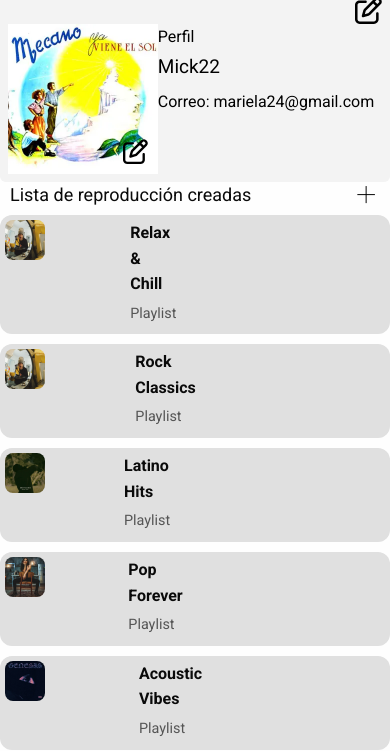
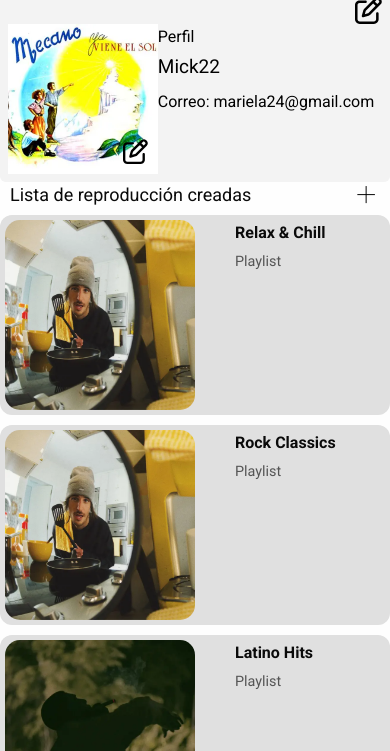
Before and after one commit to jo2312al/Proyecto, a plain HTML site: page perfil.html in a window 390 px wide. Shown: the part 93-844 px from the top of the page. Drawn offline with nearby package versions, Linux system fonts and the light colour scheme.

Commit message:
Add files via upload

```diff
--- a/scss/app.scss
+++ b/scss/app.scss
@@ -867,13 +867,6 @@ dialog.opening {
     padding: 5px;
   }
 
-  .song-image {
-    width: 50px;
-    height: 50px;
-    margin-right: 10px;
-    border-radius: 8px;
-  }
-
   .artist-image {
     width: 100px;
     height: 100px;
@@ -895,11 +888,6 @@ dialog.opening {
     align-items: flex-start;
   }
 
-  .song-image {
-    width: 40px;
-    height: 40px;
-    margin-right: 0;
-  }
 
   .artist-image {
     width: 80px;
```
Also changed, not shown: css/app.css, 1 other file.
